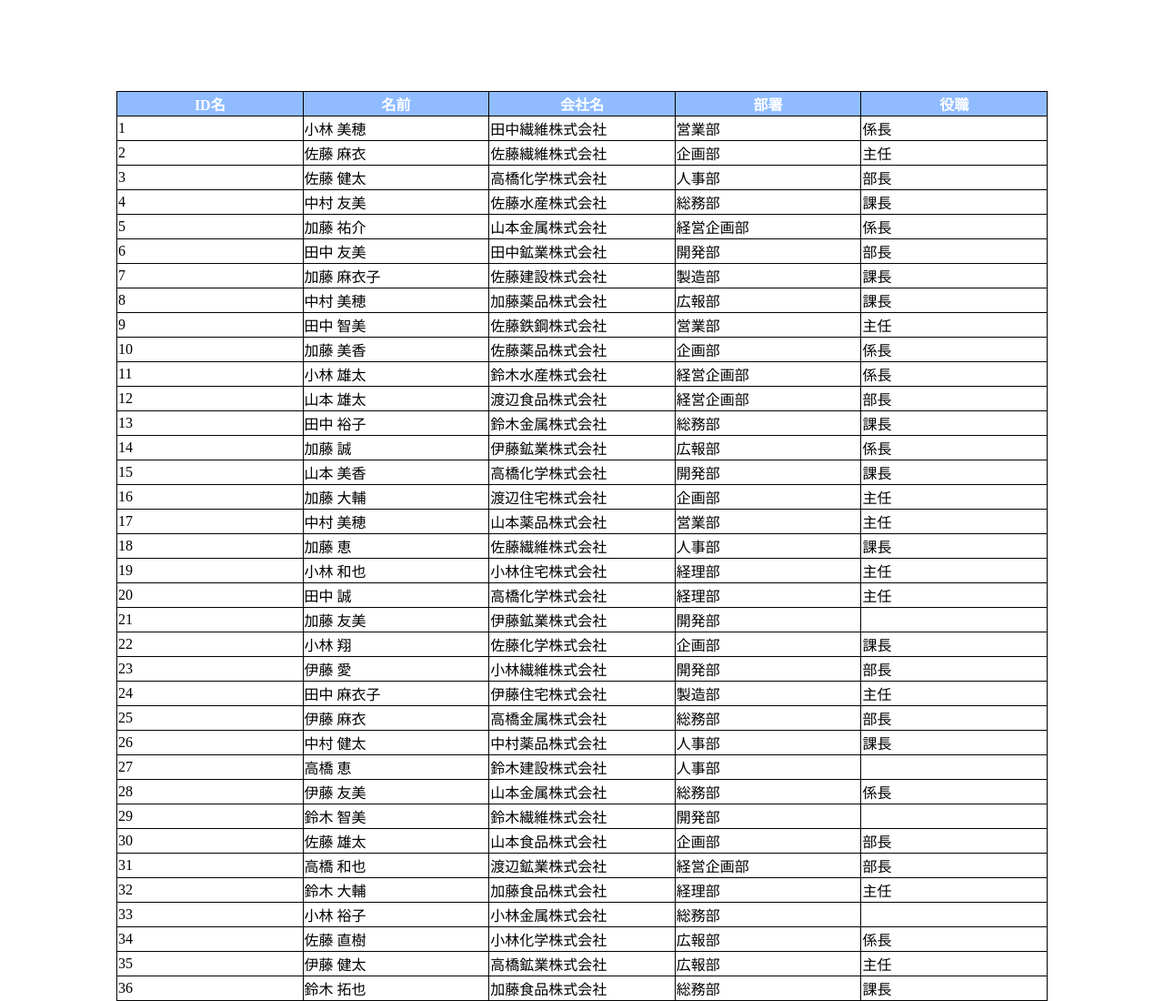
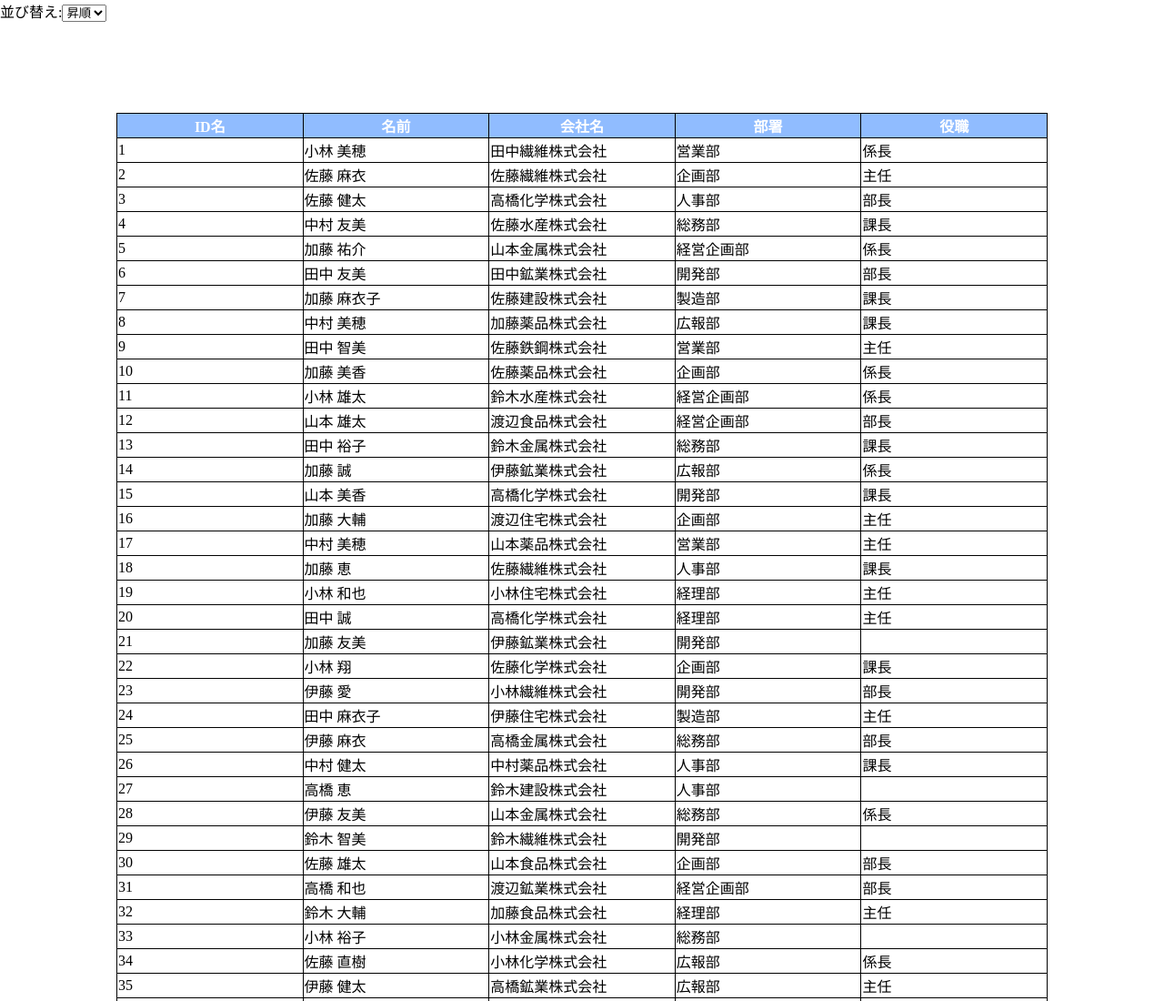
Before and after one commit to Saekiryo121/-vuejs-, a website: page index.html in a window 1280 px wide. Shown: the top 1100 px of the page at 91% size. Drawn offline with nearby package versions, Linux system fonts and the light colour scheme.

Commit message:
ソート機能の作成

```diff
--- a/index.html
+++ b/index.html
@@ -8,6 +8,11 @@
     </head>
     <body>
         <div id="app">
+            <label for="sortText">並び替え:</label>
+            <select id="sort" v-model="selectedSort" @change="sortTable">
+                <option value="up">昇順</option>
+                <option value="down">降順</option>
+            </select>
             <table>
                 <tr>
                     <th>ID名</th>
--- a/vue.js
+++ b/vue.js
@@ -5,6 +5,15 @@ Vue.createApp({
       products: []
     };
   },
+  methods: {
+    sortTable: function () {
+      if (this.selectedSort === 'up') {
+        this.products.sort((a, b) => a.id - b.id);
+      } else if (this.selectedSort === 'down') {
+        this.products.sort((a, b) => b.id - a.id);
+      }
+    }
+  },
   created: async function () {
       let res = await fetch('./package.json');
       let items = await res.json();
```
